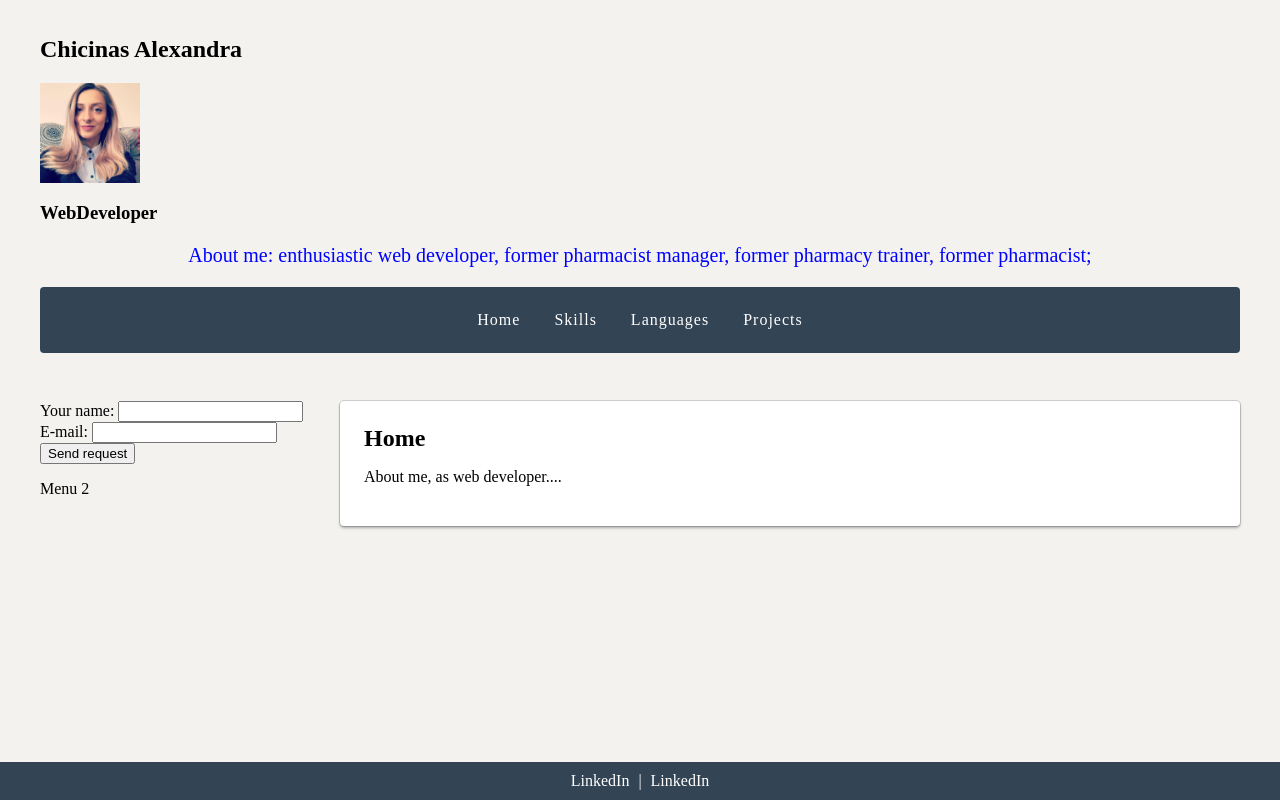
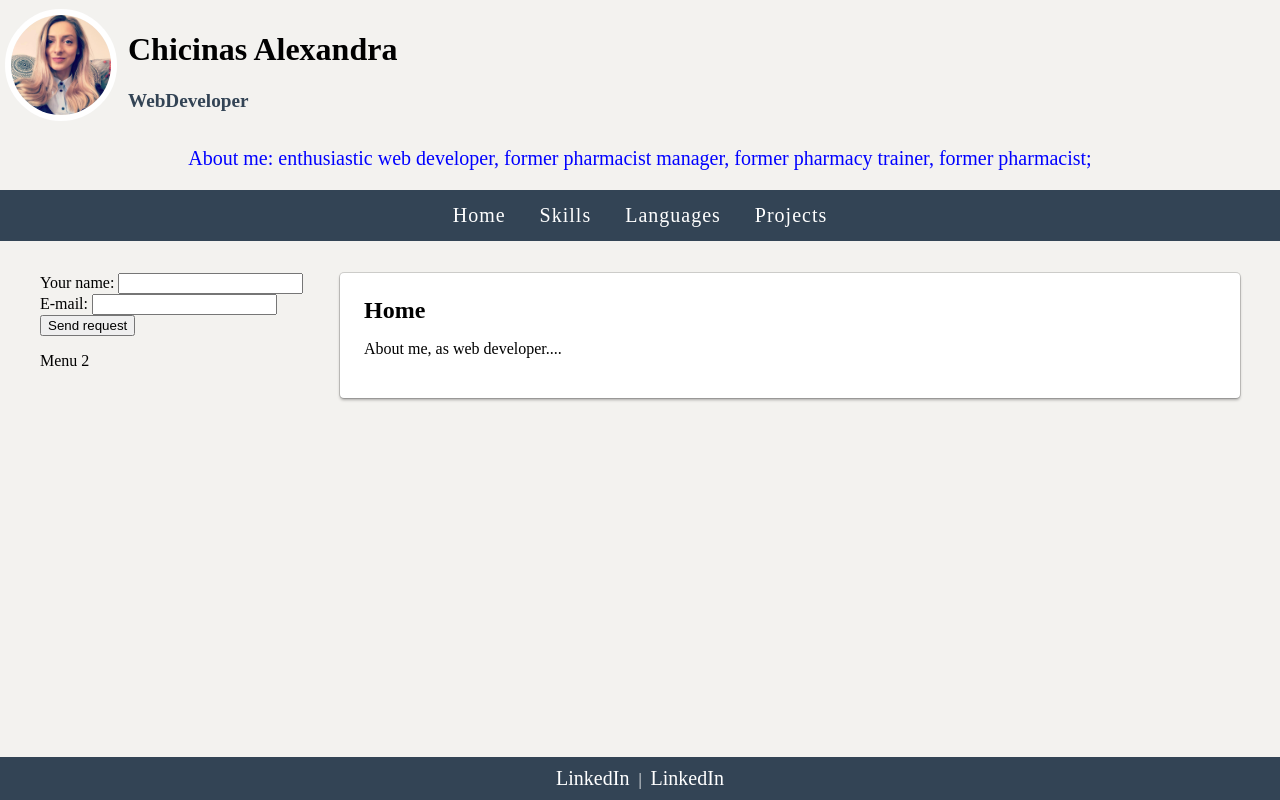
Before and after one commit to alexandraschicinas/alexandraschicinas.github.io, a plain HTML site: page index.html in a window 1280 px wide. Drawn offline with Linux system fonts and the light colour scheme.

Commit message:
stylized header-wraper

```diff
--- a/index.html
+++ b/index.html
@@ -6,15 +6,20 @@
 
   <body>
     <header>
-      <h2>Chicinas Alexandra</h2>
-      <img
+      <div id="header-wraper">
+       <div id="my-picture">
+        <img
         src="me.jpg"
         alt="Selfie"
         height="100px"
       />
+       </div>
+       <div id="header-info" >
+        <h1>Chicinas Alexandra</h1>
+        <h2 id="job-title" >WebDeveloper</h2>
+       </div>
 
-      <h3>WebDeveloper</h3>
-
+      </div>
       <p id="motto">
         About me: enthusiastic web developer, former pharmacist manager, former
         pharmacy trainer, former pharmacist;
@@ -71,7 +76,7 @@
             </tr>
             <tr>
               <td>English</td>
-              <td>B2</td>
+              <td>C1</td>
             </tr>
             <tr>
               <td>German</td>
--- a/style.css
+++ b/style.css
@@ -15,8 +15,38 @@ body {
 
 header {
   flex: 1;
-  margin:16px;
-  padding: 0px 24px;
+  /* margin:16px; */
+  /* padding: 0px 24px; */
+}
+
+#header-wraper {
+  display: flex;
+  flex-direction: row;
+  align-items: center;
+
+}
+
+#my-picture {
+  padding: 5px;
+  width: 108px;
+  height: 108px;
+}
+
+#my-picture img {
+  border-radius: 50%;
+  border: 6px solid #fff;
+}
+
+#header-info {
+  flex: 1;
+  padding: 10px;
+}
+
+#job-title {
+  color: #334455;
+  margin: 5px 0;
+  font-weight: bold;
+  font-size: 1.2em;
 }
 
 #content {
@@ -54,6 +84,10 @@ footer a {
   padding: 0 5px;
 }
 
+a {
+  font-size: 20px;
+}
+
 #motto {
   text-align: center;
   font-size: 20px;
@@ -83,9 +117,9 @@ td {
 
 #top-meniu-bar {
   margin: 16px 0;
-  padding: 24px;
+  padding: 14px;
   background-color: #334455;
-  border-radius: 4px;
+  /* border-radius: 4px; */
   text-align: center;
   color: #ffff;
 }
@@ -106,4 +140,5 @@ td {
 #top-meniu-bar a:hover {
   color: #334455;
   background-color: #fff;
+
 }
```
Also changed, not shown: 1 other file.
